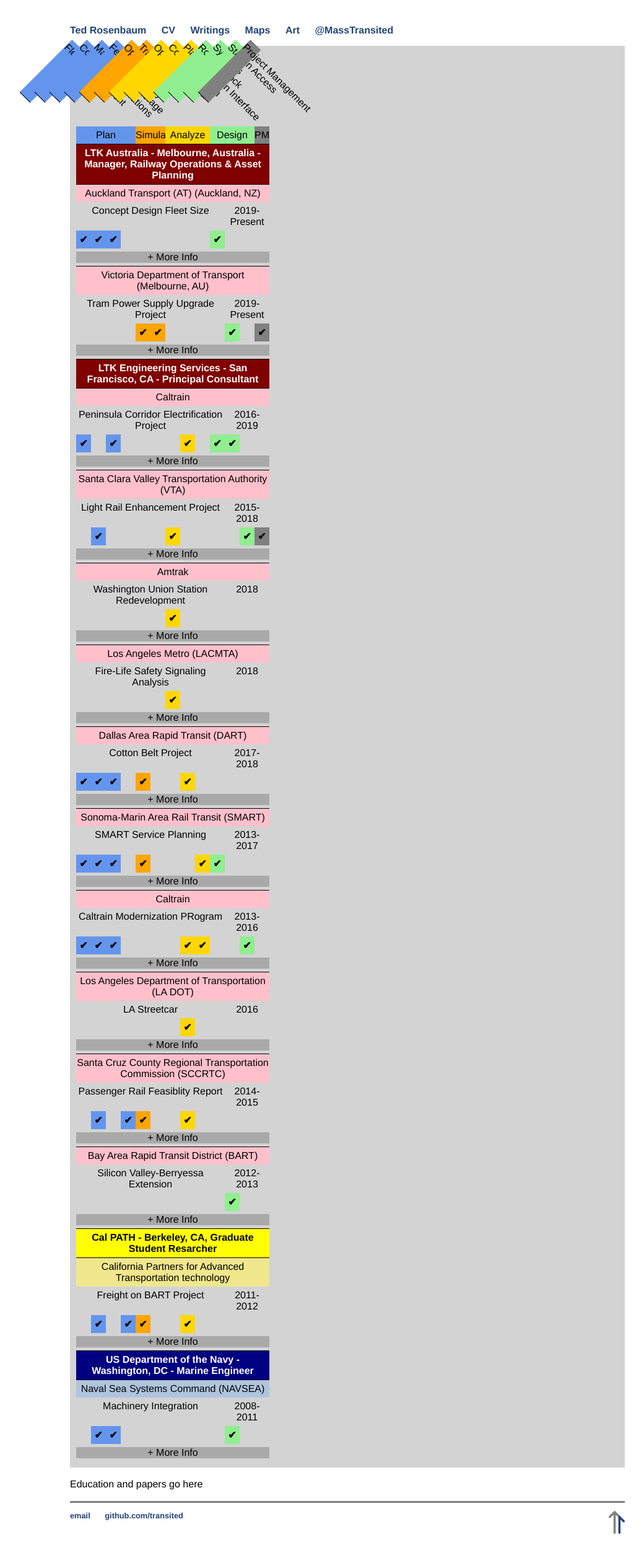
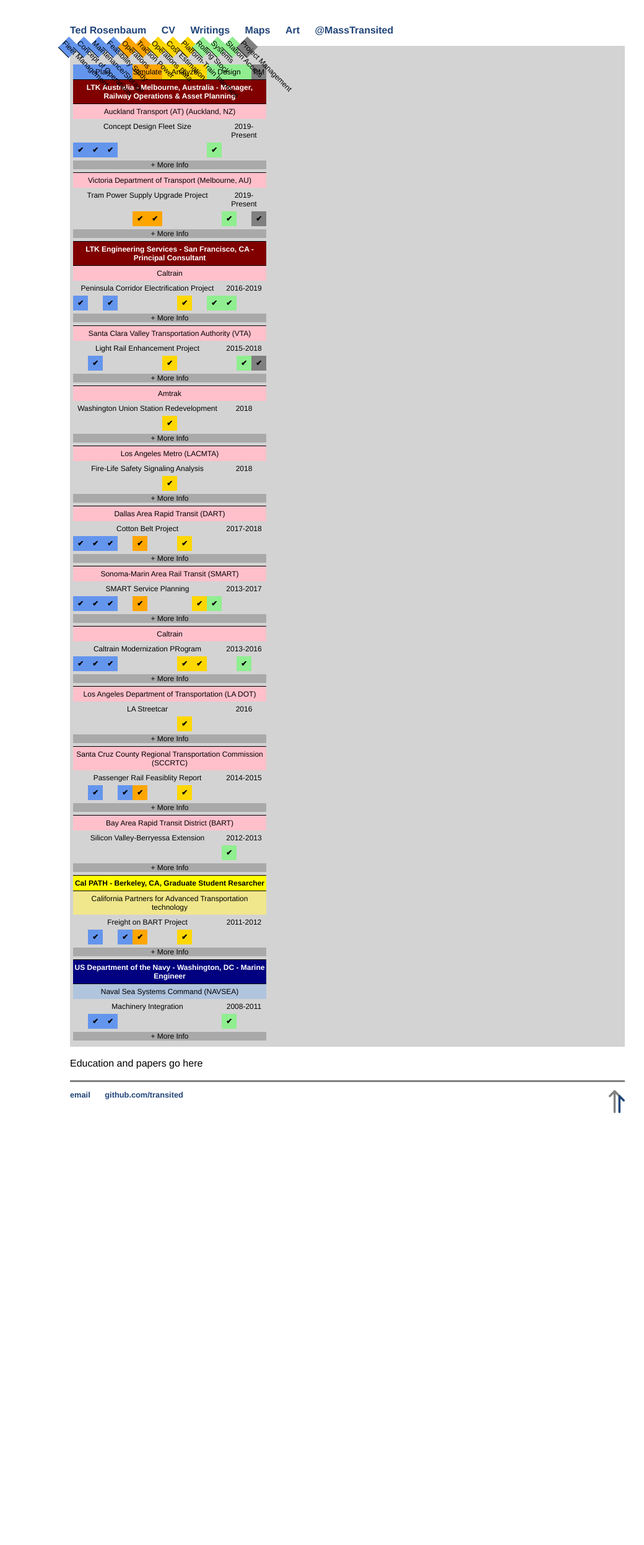
Before and after one commit to transited/transited.github.io, a Jekyll site: the page built from cv2.html, in a window 1280 px wide. Shown: the whole page at 62% size, without its empty margins (79-1119 px from the left). Built offline with Jekyll 4.4.1, drawn with Linux system fonts in a browser that asks for light colours; after the commit the page ends 1814 px from its top, so only the background shows below that.

Commit message:
smaller font CV

```diff
--- a/css/main.css
+++ b/css/main.css
@@ -164,10 +164,10 @@
 .grid-container {
   display: grid;
   grid-template-columns: 24px 24px 24px 24px 24px 24px 24px 24px 24px 24px 24px 24px 24px;
-  grid-template-rows: 120px;
   background-color: LightGray;
-  padding: 10px;
+  padding: 5px;
   font-family:'Helvetica', 'Arial', 'Sans-Serif';
+  font-size: 12px;
 }
 
 .grid-container > div {
```
